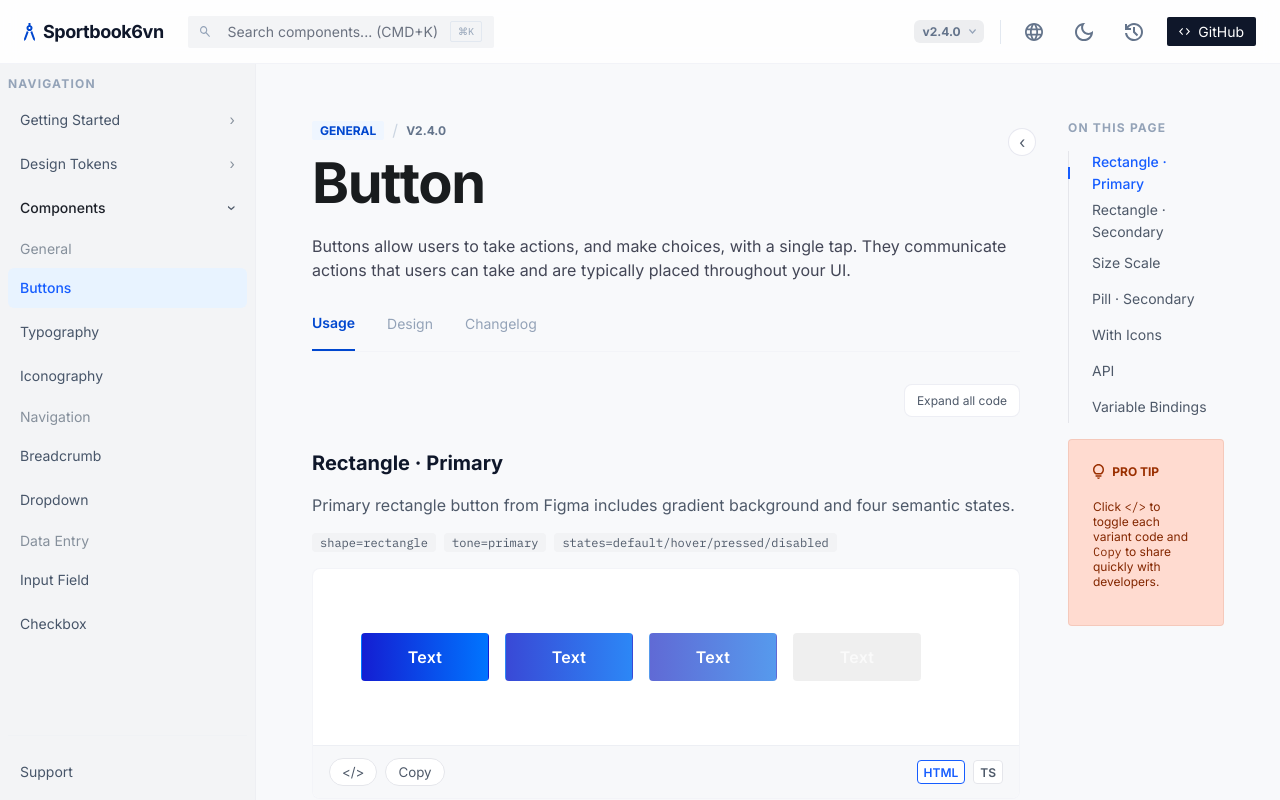
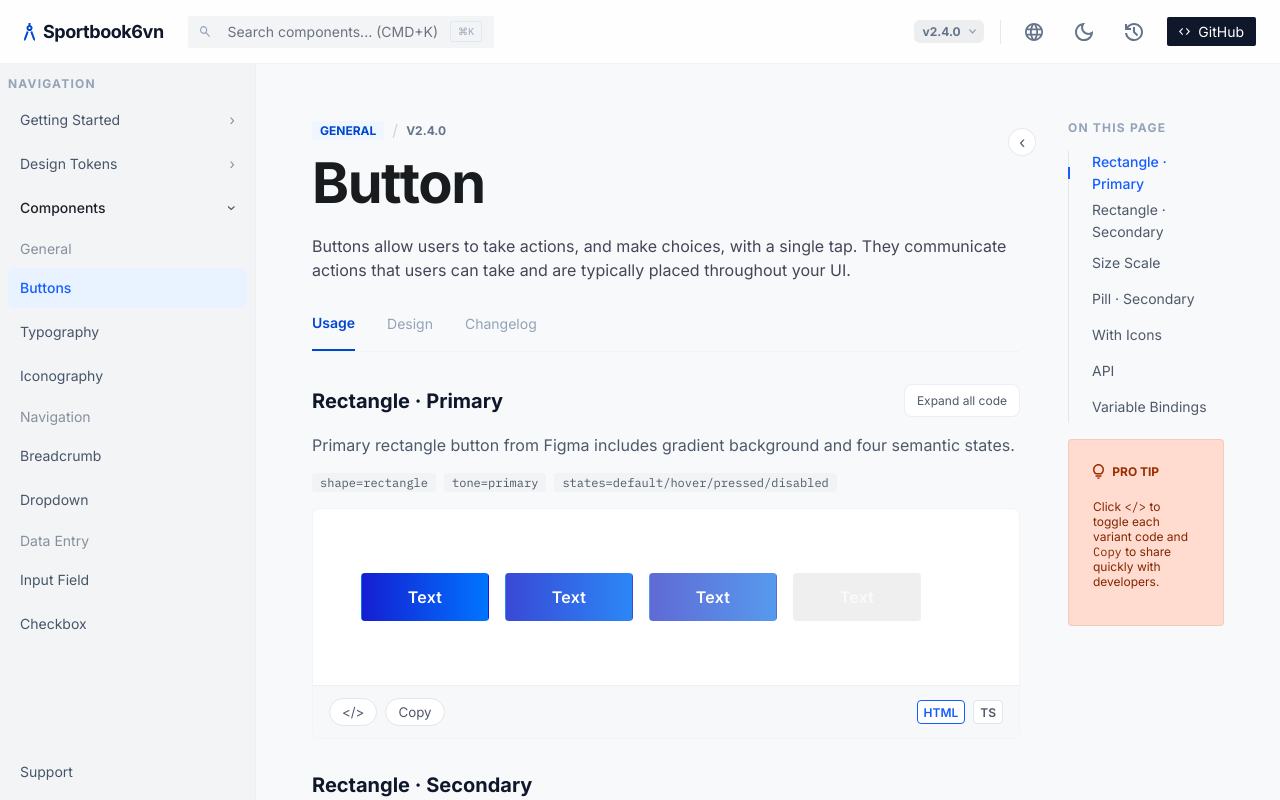
Before and after one commit to hieudeptrai1112/sportbook_mbbiz, an Angular app: page / in a window 1280 px wide. Shown: the top 800 px of the page. Built offline with nearby package versions, Linux system fonts and the light colour scheme.

Commit message:
Place expand-all-code toggle on first demo section header

```diff
--- a/src/app/app.html
+++ b/src/app/app.html
@@ -237,18 +237,22 @@
             <button class="tab" type="button">Changelog</button>
           </div>
 
-          <div class="button-doc-toolbar">
-            <button class="button-doc-toggle" type="button" (click)="toggleAllButtonDemoCode()">
-              {{ areAllButtonDemoCodeExpanded() ? 'Collapse all code' : 'Expand all code' }}
-            </button>
-          </div>
-
           <section
             class="section button-demo-section"
-            *ngFor="let demo of buttonDemoSections"
+            *ngFor="let demo of buttonDemoSections; let i = index"
             [attr.id]="getButtonSectionId(demo.id)"
           >
-            <h2>{{ demo.title }}</h2>
+            <div class="button-demo-head">
+              <h2>{{ demo.title }}</h2>
+              <button
+                *ngIf="i === 0"
+                class="button-doc-toggle"
+                type="button"
+                (click)="toggleAllButtonDemoCode()"
+              >
+                {{ areAllButtonDemoCodeExpanded() ? 'Collapse all code' : 'Expand all code' }}
+              </button>
+            </div>
             <p class="button-demo-description">{{ demo.description }}</p>
             <div class="button-demo-tags">
               <span class="button-inline-code" *ngFor="let token of demo.tags">{{ token }}</span>
--- a/src/app/app.scss
+++ b/src/app/app.scss
@@ -798,9 +798,15 @@
   opacity: 0.5;
 }
 
-.button-doc-toolbar {
+.button-demo-head {
   display: flex;
-  justify-content: flex-end;
+  align-items: center;
+  justify-content: space-between;
+  gap: 16px;
+}
+
+.button-demo-head .button-doc-toggle {
+  flex: 0 0 auto;
 }
 
 .button-doc-toggle {
```
